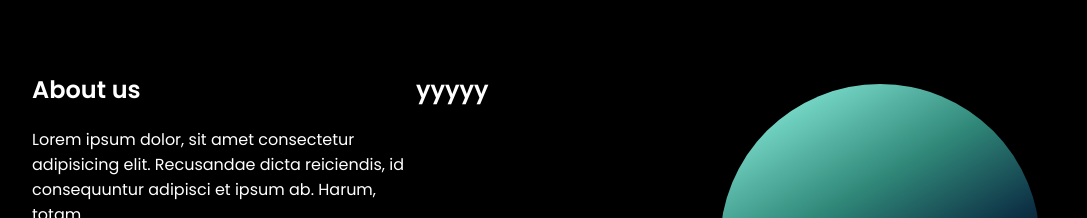
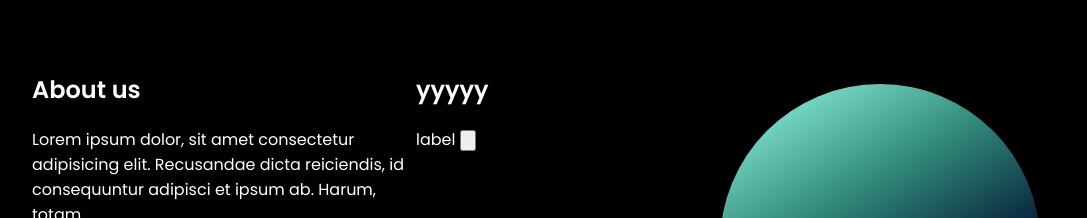
Before and after one commit to ImranBary/Orion-Coursework, a plain HTML site: page mian-page.html in a window 1280 px wide. Shown: the part 860-1078 px from the top of the page, without its empty margins (96-1183 px from the left). Drawn offline with Linux system fonts and the light colour scheme.

Commit message:
added button

```diff
--- a/mian-page.html
+++ b/mian-page.html
@@ -46,6 +46,8 @@
          </div>
          <div class="planet-circle"></div>
         <h1>yyyyy</h1>
+        <label for="asma">label</label>
+        <input type="button" name="asma" id="asma">
 
     </section>
 
```
